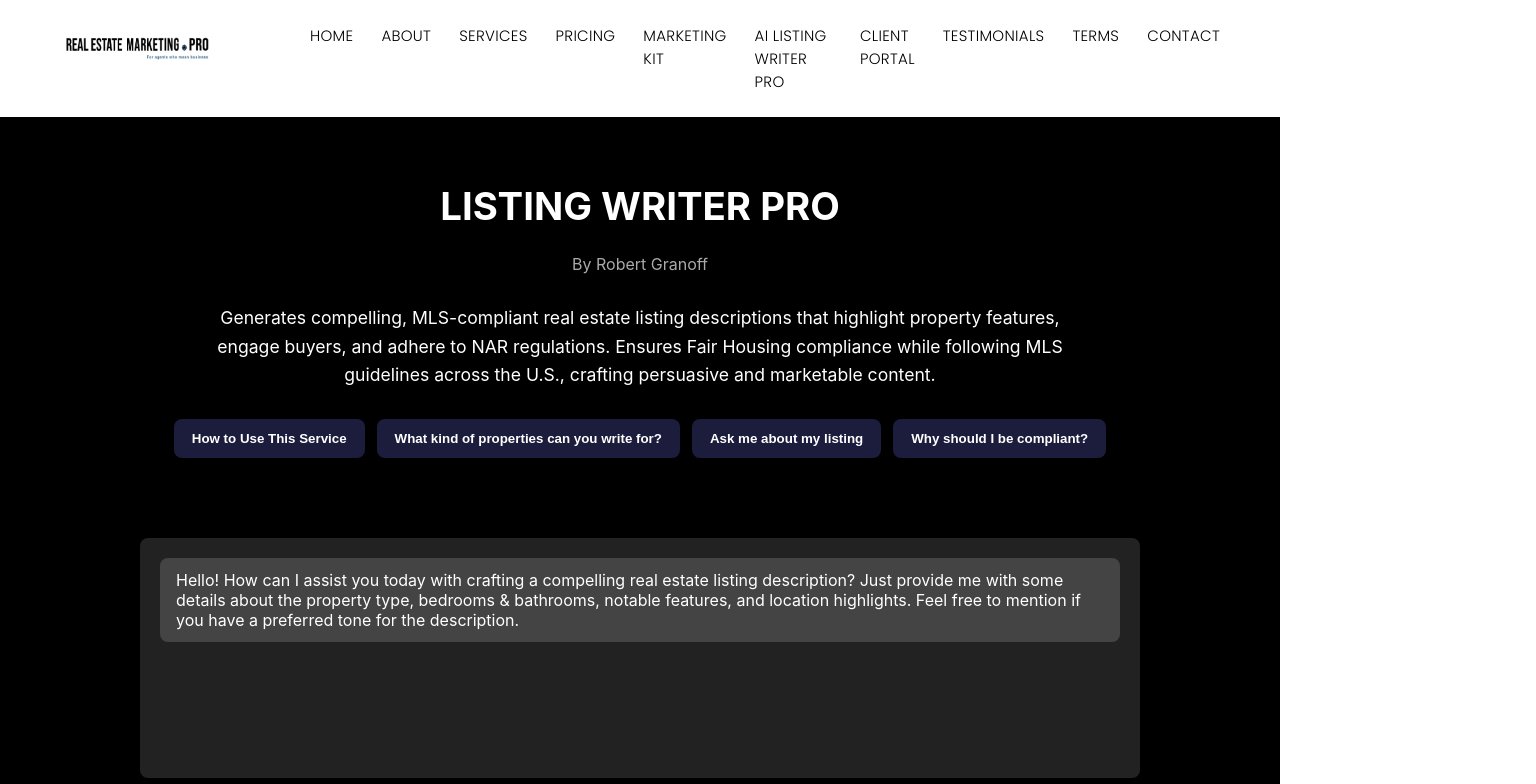
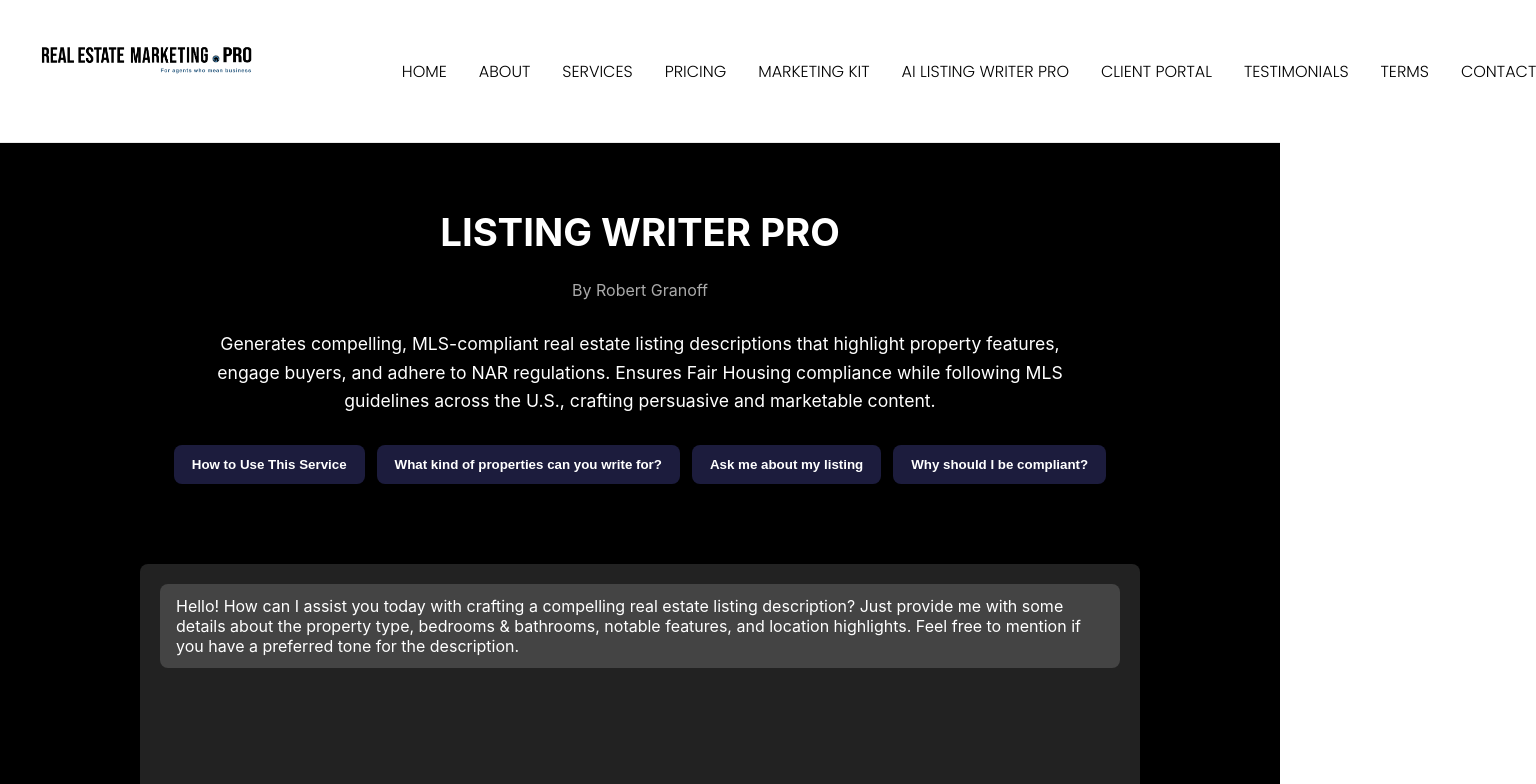
Before and after one commit to rgranoff/real-estate-listing-writer-pro, a Next.js app: page /chat in a window 1280 px wide. Shown: the top 784 px of the page, 1536 px wide, since content can reach past the window. Built offline with nearby package versions, Linux system fonts and the light colour scheme.

Commit message:
Update Header.module.css

```diff
--- a/components/Header.module.css
+++ b/components/Header.module.css
@@ -1,32 +1,40 @@
+/* components/Header.module.css */
+
 .header {
   display: flex;
+  align-items: center;
   justify-content: space-between;
-  align-items: center;
-  padding: 24px 60px;
-  background-color: white;
+  padding: 16px 32px;
+  background-color: #fff;
+  border-bottom: 1px solid #eaeaea;
   font-family: 'Poppins', sans-serif;
+  height: 110px;
 }
 
 .logo {
-  height: 52px;
+  height: auto;
+  width: auto;
+  max-height: 64px;
 }
 
 .nav {
   display: flex;
-  gap: 28px;
   flex-wrap: nowrap;
+  gap: 32px;
+  justify-content: flex-end;
+  align-items: center;
+  flex: 1;
+  white-space: nowrap;
+  font-weight: 300;
+  font-size: 16px;
 }
 
 .nav a {
   text-decoration: none;
-  color: #000;
-  font-weight: 300;
-  font-size: 15px;
-  letter-spacing: 0.02em;
-  transition: color 0.3s;
+  color: black;
+  transition: opacity 0.2s ease-in-out;
 }
 
 .nav a:hover {
-  text-decoration: underline;
-  color: #333;
+  opacity: 0.6;
 }
```
